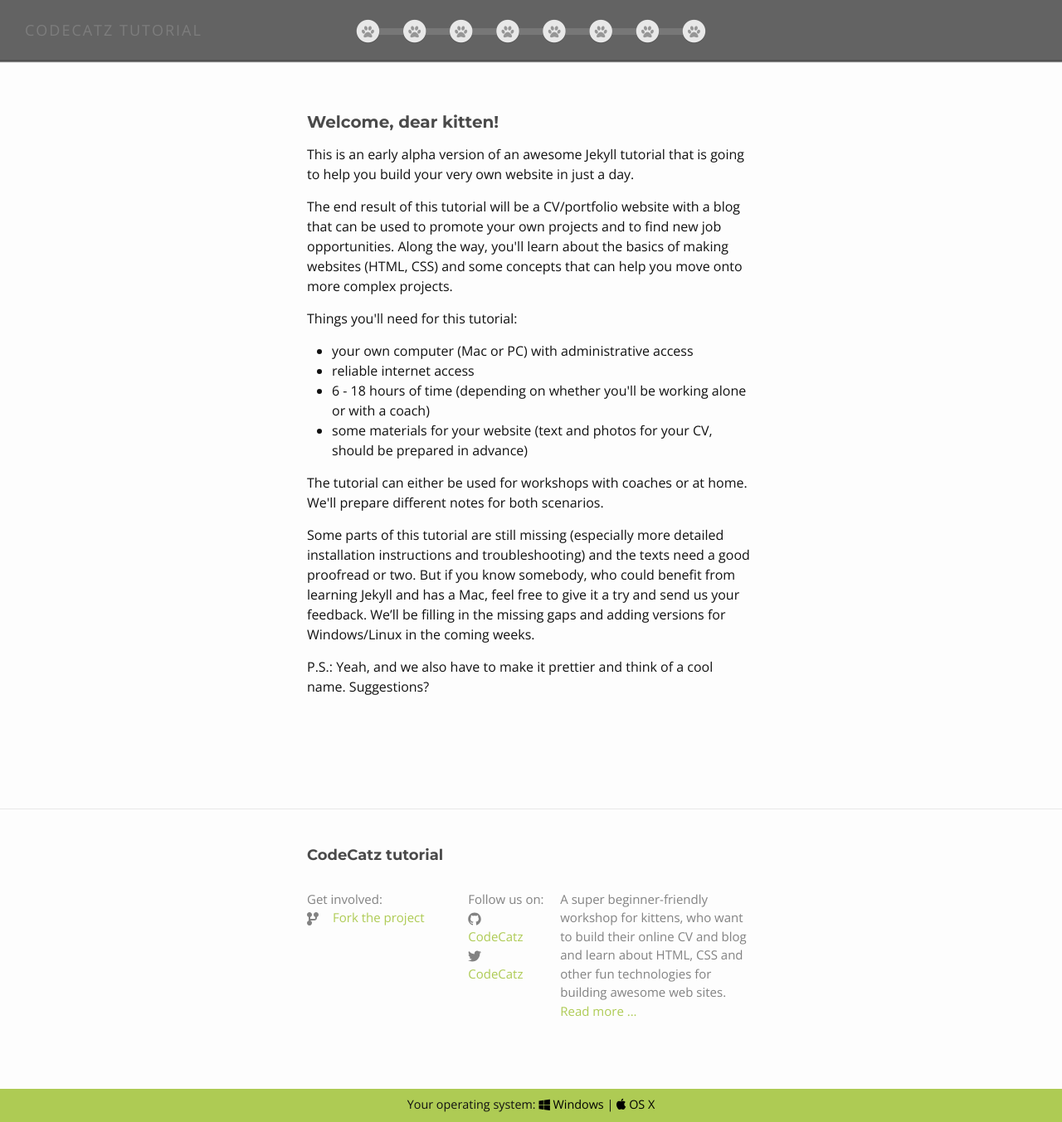
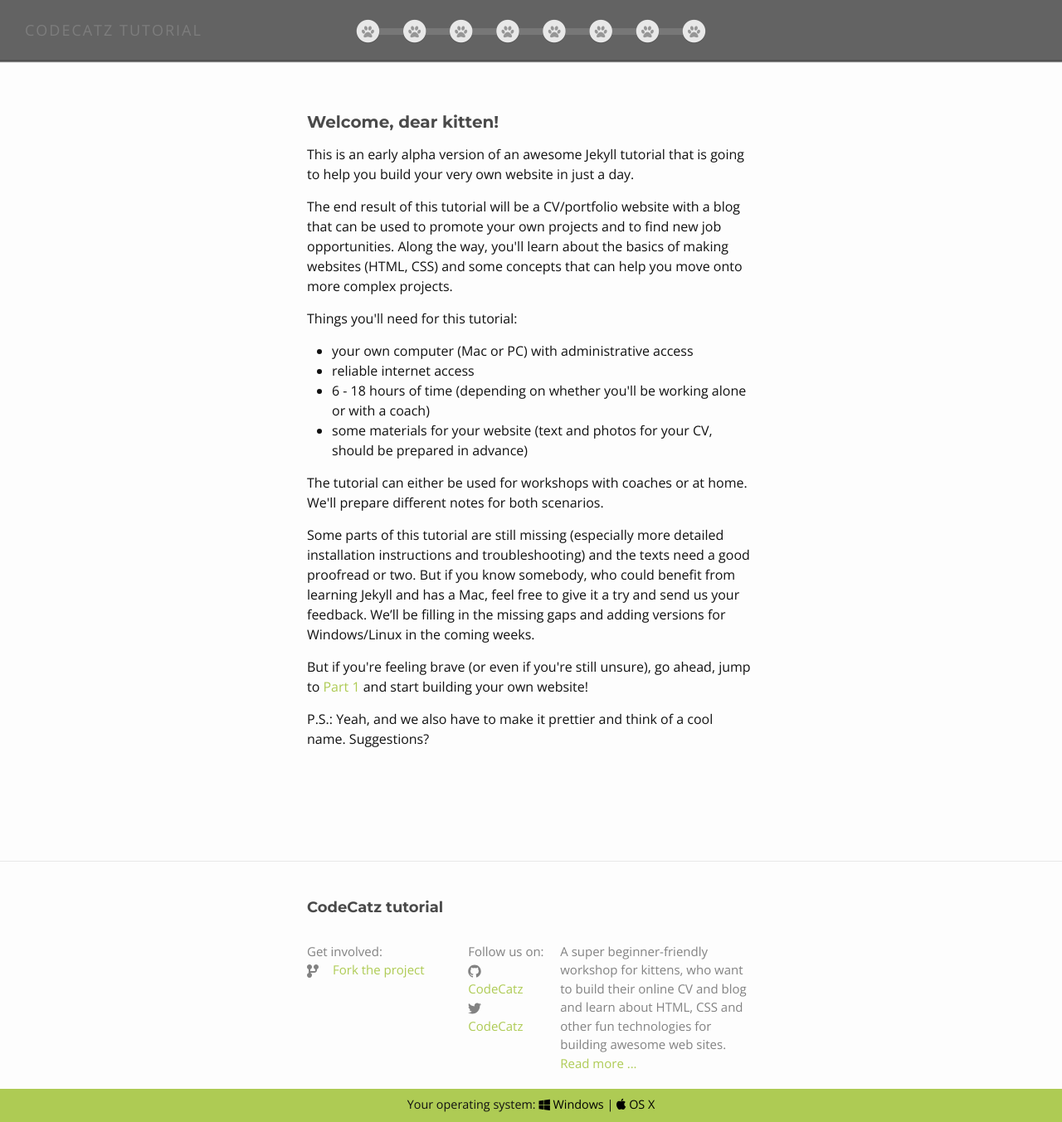
Before and after one commit to CodeCatz/codecatz-tutorial, a Jekyll site: the page built from index.html, in a window 1280 px wide and 1353 px high. Shown: the whole window at 83% size. Built offline with Jekyll 4.4.1, drawn with Linux system fonts in a browser that asks for light colours; nearby versions of some CDN libraries.

Commit message:
added link to part on to intro page

```diff
--- a/index.html
+++ b/index.html
@@ -22,6 +22,8 @@ layout: default
 
   <p>Some parts of this tutorial are still missing (especially more detailed installation instructions and troubleshooting) and the texts need a good proofread or two. But if you know somebody, who could benefit from learning Jekyll and has a Mac, feel free to give it a try and send us your feedback. We’ll be filling in the missing gaps and adding versions for Windows/Linux in the coming weeks.</p>
 
+  <p>But if you're feeling brave (or even if you're still unsure), go ahead, jump to <a href="{{ "/1-installation" | prepend: site.baseurl }}">Part 1</a> and start building your own website!</p>
+
   <p>P.S.: Yeah, and we also have to make it prettier and think of a cool name. Suggestions?</p>
 
 </div>
```
